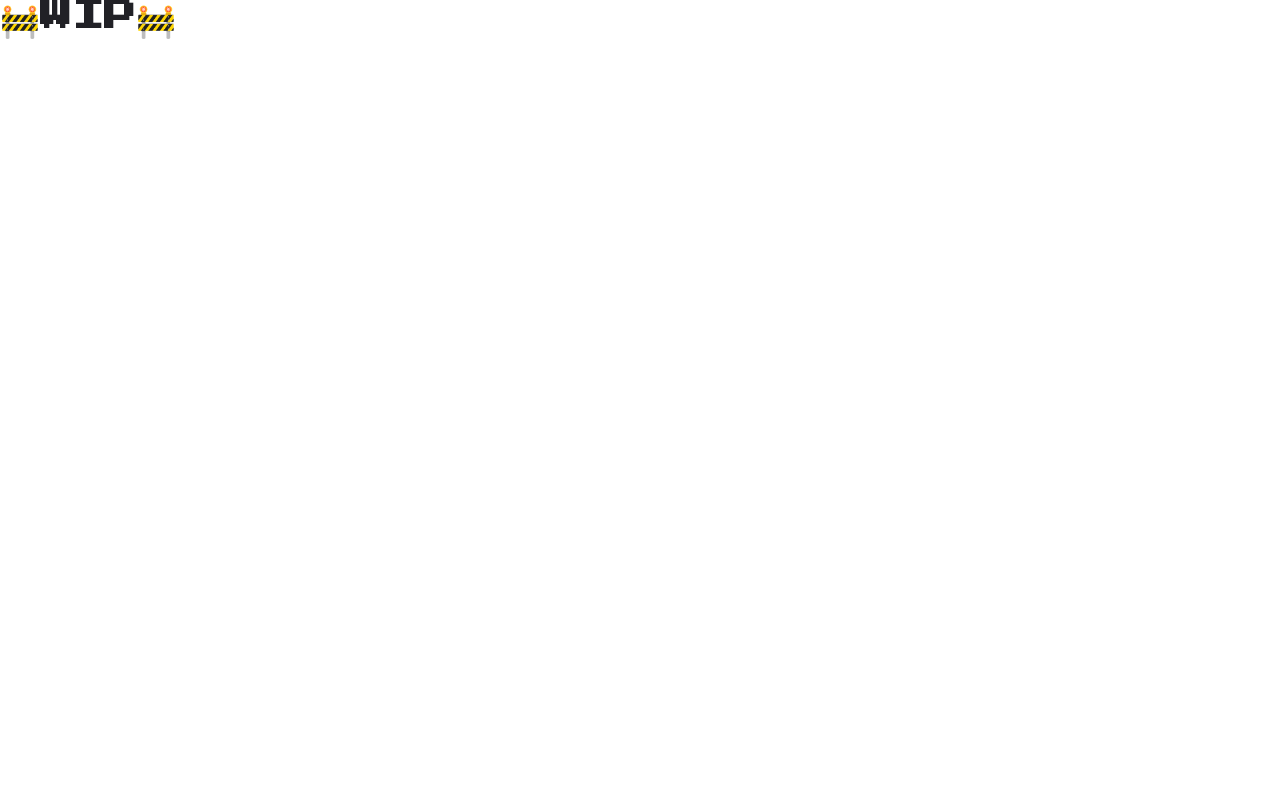
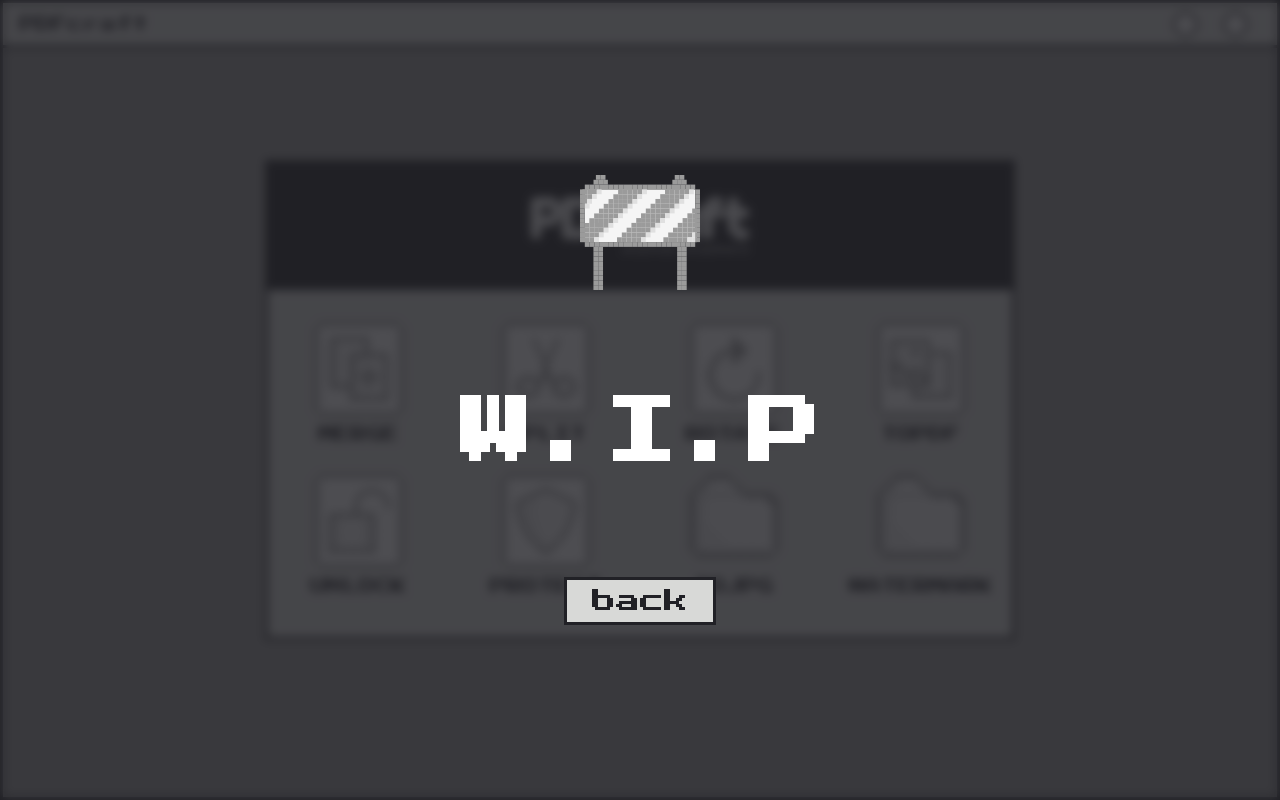
Before and after one commit to PDFcraft/pdfcraft-frontend, a React (Create React App) app: page /tojpg in a window 1280 px wide. Built offline with nearby package versions, Linux system fonts and the light colour scheme; the HTML template or start-up script is replaced by a standard one.

Commit message:
design/wip&explain

```diff
--- a/src/App.js
+++ b/src/App.js
@@ -10,6 +10,7 @@ import Protect from "./Routes/Protect";
 import Rotate from "./Routes/Rotate";
 import { RecoilRoot } from "recoil";
 import GlobalStyle from "./GloblaStyles";
+import Explain from "./Routes/Explain";
 
 function App() {
   return (
@@ -18,7 +19,8 @@ function App() {
         <GlobalStyle />
         <Router>
           <Routes>
-            <Route path="/" exact element={<Home />} />
+            <Route path="/" exact element={<Explain />} />
+            <Route path="/home" exact element={<Home />} />
             <Route path="/merge" exact element={<Merge />} />
             <Route path="/split" exact element={<Split />} />
             <Route path="/rotate" exact element={<Rotate />} />
--- a/src/GloblaStyles.js
+++ b/src/GloblaStyles.js
@@ -10,10 +10,11 @@ const GlobalStyle = createGlobalStyle`
     padding: 0;
     text-decoration: none;
     color: #212126;
+    font-family: 'Press Start 2P', cursive;
   }
 
   body {
-    font-family: 'Press Start 2P', cursive;
+
   }
 
   .dropzone {
@@ -135,6 +136,82 @@ const GlobalStyle = createGlobalStyle`
   width:90px;
 }
 
+.wip-back{
+  width: 100%;
+  height: 100vh;
+  position: absolute;
+  top: 0;
+  left: 0;
+  background: rgba(33, 33, 38, 0.8);
+  backdrop-filter: blur(5px);
+  z-index: 1;
+  display:flex;
+  justify-content: center;
+  align-items: center;
+}
+
+.wip-wrap{
+  height: 450px;
+  display: flex;
+  flex-direction: column;
+  justify-content: space-between;
+}
+
+.wip-wrap img{
+  width: 120px;
+}
+
+.wip-wrap h1{
+  color: #FFFFFF;
+  font-size: 72px;
+}
+
+.wip-wrap button{
+  width: 152px;
+  height: 48px;
+  background: #D8D9D7;
+  border: 3px solid #212126;
+  box-sizing: border-box;
+  font-size: 24px;
+}
+
+.explain-back{
+  width: 100%;
+  height: 100vh;
+  background-color: #212126;
+  display: flex;
+  justify-content: center;
+  align-items: center;
+}
+
+.explain-wrap{
+  width: 500px;
+  height:500px;
+  display: flex;
+  flex-direction: column;
+  justify-content: space-between;
+}
+
+.explain-wrap img {
+  width: 320px;
+}
+
+.explain-wrap p {
+  color: #9B9B9B;
+  font-size: 14px;
+  line-height: 30px;
+  text-align: center;
+}
+
+.explain-wrap button {
+  width: 152px;
+  height: 48px;
+  background: #D8D9D7;
+  border: 3px solid #212126;
+  box-sizing: border-box;
+  font-size: 24px;
+}
+
 `;
 
 export default GlobalStyle;
--- /dev/null
+++ b/src/Routes/Explain.js
@@ -0,0 +1,20 @@
+import React from "react";
+import { Link } from "react-router-dom";
+import logoSvg from "../svg/logo.svg";
+
+const Explain = () => {
+  return (
+    <section className="explain-back">
+      <div className="explain-wrap">
+        <img src={logoSvg} alt="pdf-logo" />
+        <p>PDF Craft is a web-based pdf tool that allows you to perform simple tasks such as merge, split in a sec</p>
+        <p>Bernie & Mizzu</p>
+        <Link to="/home">
+        <button>enter</button>
+        </Link>
+      </div>
+    </section>
+    );
+  };
+
+  export default Explain;
--- a/src/Routes/Home.js
+++ b/src/Routes/Home.js
@@ -40,9 +40,11 @@ const Home = () => {
             </div>
             </section>
             <section className="home-main">
+                <Link to="/">
                 <div className="home-main-top">
                     <img src={logoSvg} alt="pdf-file" />
                 </div>
+                </Link>
                 <section className="home-main-contents">
                 <Link to="/merge">
                 <div className="box">
--- a/src/Routes/Wip.js
+++ b/src/Routes/Wip.js
@@ -1,11 +1,92 @@
 import React from "react";
-
+import { Link } from "react-router-dom";
+import folderSvg from "../svg/folderclose.svg";
+import logoSvg from "../svg/logo.svg";
+import mergeSvg from "../svg/merge.svg";
+import splitSvg from "../svg/split.svg";
+import rotateSvg from "../svg/rotate.svg";
+import topdfSvg from "../svg/topdf.svg";
+import unlockSvg from "../svg/unlock.svg";
+import protectSvg from "../svg/protect.svg";
+import wipSvg from "../svg/wip.svg";
 
 const Wip = () => {
     return (
-        <div className="wrap">
-            <h1>🚧WIP🚧</h1>
+        <section className="home-body">
+        <section className="wip-back">
+        <div className="wip-wrap">
+        <img src={wipSvg} alt="pdf-file" />
+        <h1>W.I.P</h1>
+        <Link to="/home">
+        <button>back</button>
+        </Link>
         </div>
+        </section>
+        <section className="home-top">
+        <div className="home-top-title">PDFcraft</div>
+        <div className="home-top-dotss">
+            <div className="home-top-dots">
+                <div className="home-top-dot"></div>
+                <div className="home-top-dot"></div>
+            </div>
+        </div>
+        </section>
+        <section className="home-main">
+            <div className="home-main-top">
+                <img src={logoSvg} alt="pdf-file" />
+            </div>
+            <section className="home-main-contents">
+            <Link to="/merge">
+            <div className="box">
+                <img src={mergeSvg} alt="pdf-file" />
+                <span className="svg-text">MERGE</span>
+            </div>
+            </Link>
+            <Link to="/split">
+                <div className="box">
+                    <img src={splitSvg} alt="pdf-file" />
+                    <span className="svg-text">SPLIT</span>
+                </div>
+            </Link>
+            <Link to="/rotate">
+                <div className="box">
+                    <img src={rotateSvg} alt="pdf-file" />
+                    <span className="svg-text">ROTATE</span>
+                </div>
+            </Link>
+            <Link to="/topdf">
+                <div className="box">
+                    <img src={topdfSvg} alt="pdf-file" />
+                    <span className="svg-text">TOPDF</span>
+                </div>
+            </Link>
+            <Link to="/unlock">
+                <div className="box">
+                    <img src={unlockSvg} alt="pdf-file" />
+                    <span className="svg-text">UNLOCK</span>
+                </div>
+            </Link>
+            <Link to="/protect">
+                <div className="box">
+                    <img src={protectSvg} alt="pdf-file" />
+                    <span className="svg-text">PROTECT</span>
+                </div>
+            </Link>
+            <Link to="/tojpg">
+                <div className="box">
+                    <img src={folderSvg} alt="pdf-file" />
+                    <span className="svg-text">TOJPG</span>
+                </div>
+            </Link>
+            <Link to="/watermark">
+                <div className="box">
+                    <img src={folderSvg} alt="pdf-file" />
+                    <span className="svg-text">WATERMARK</span>
+                </div>
+            </Link>
+            </section>
+        </section>
+        </section>
     );
 };
 
```
